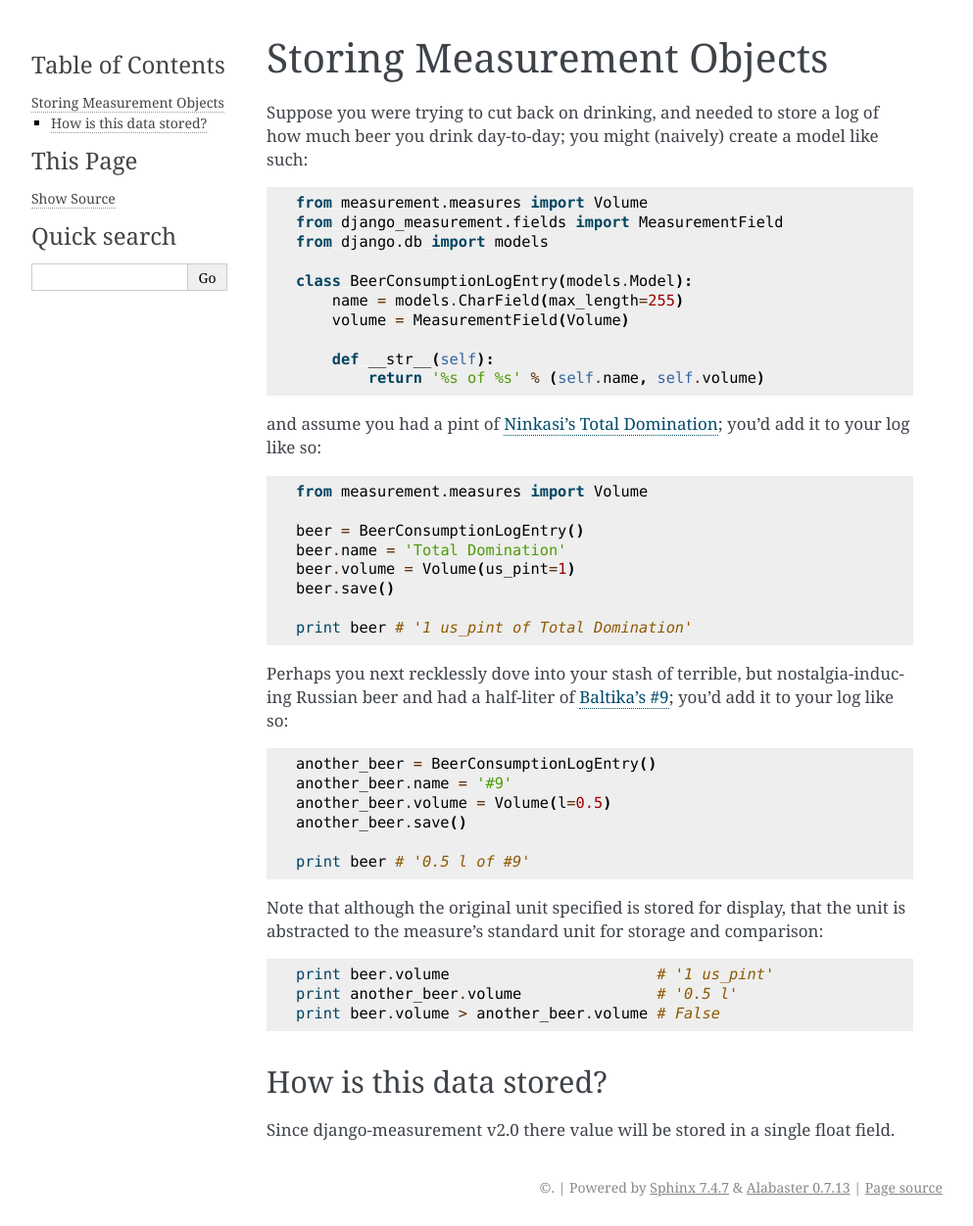
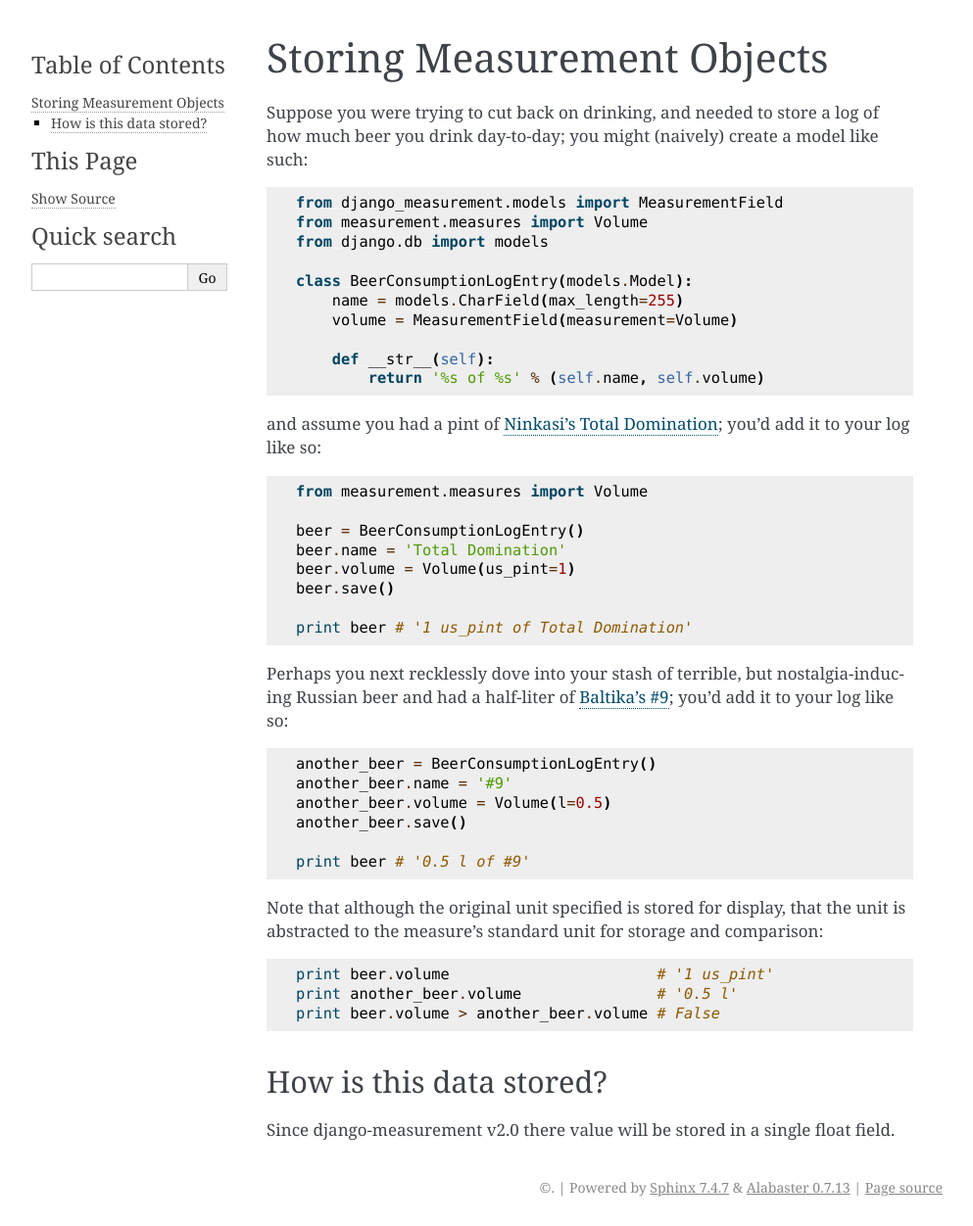
Before and after one commit to coddingtonbear/django-measurement, a Sphinx documentation site: the page built from docs/topics/storing.rst, in a window 1280 px wide. Shown: the whole page at 98% size, without its empty margins (148-1141 px from the left). Built offline with Sphinx 7.4.7, drawn with Linux system fonts in a browser that asks for light colours.

Commit message:
docs(references): synced differing references in docs/topics/storing.rst (#80)

```diff
--- a/docs/topics/storing.rst
+++ b/docs/topics/storing.rst
@@ -6,13 +6,13 @@ Suppose you were trying to cut back on drinking,
 and needed to store a log of how much beer you drink day-to-day;
 you might (naively) create a model like such::
 
+    from django_measurement.models import MeasurementField
     from measurement.measures import Volume
-    from django_measurement.fields import MeasurementField
     from django.db import models
 
     class BeerConsumptionLogEntry(models.Model):
         name = models.CharField(max_length=255)
-        volume = MeasurementField(Volume)
+        volume = MeasurementField(measurement=Volume)
 
         def __str__(self):
             return '%s of %s' % (self.name, self.volume)
```
